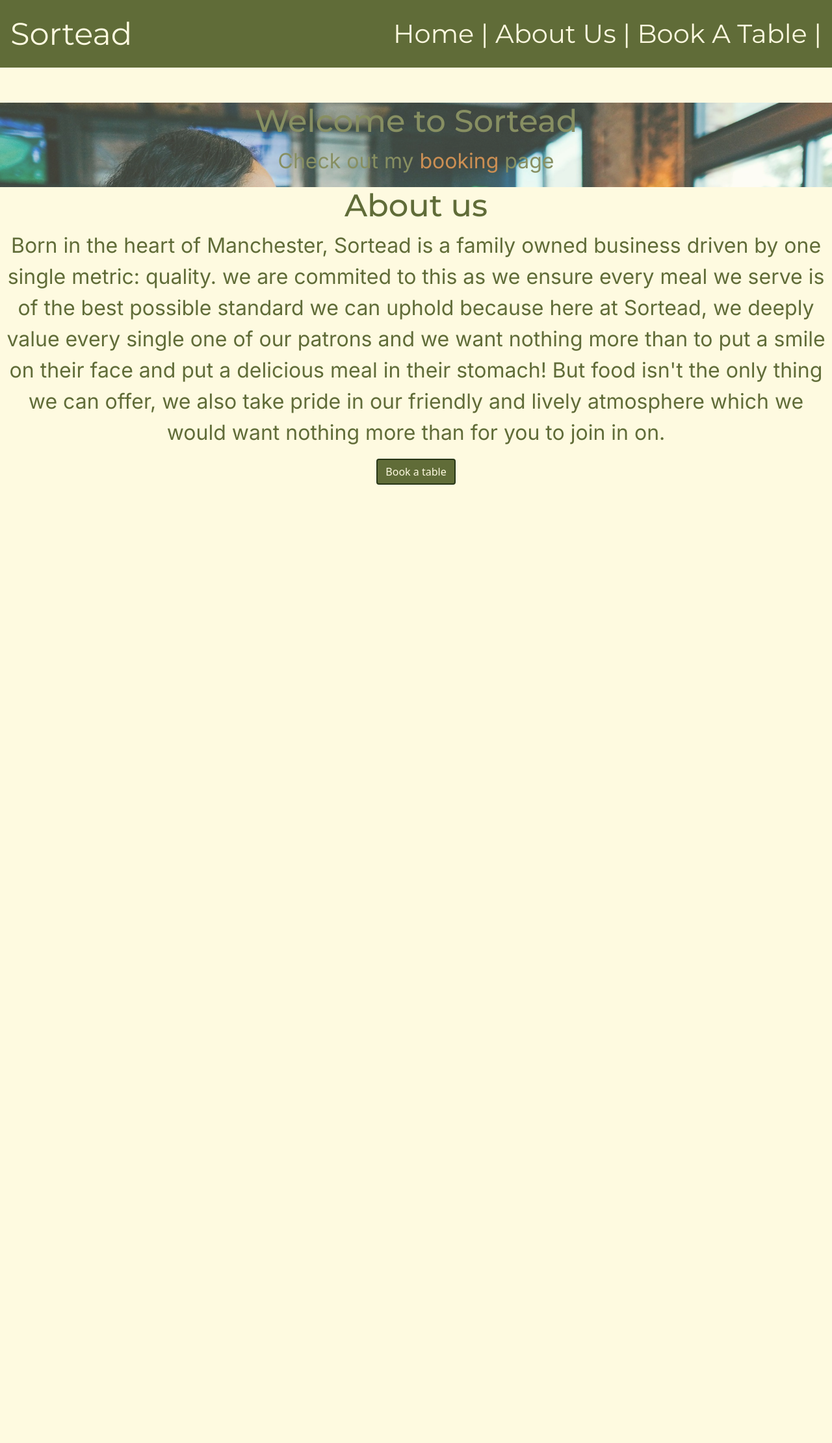
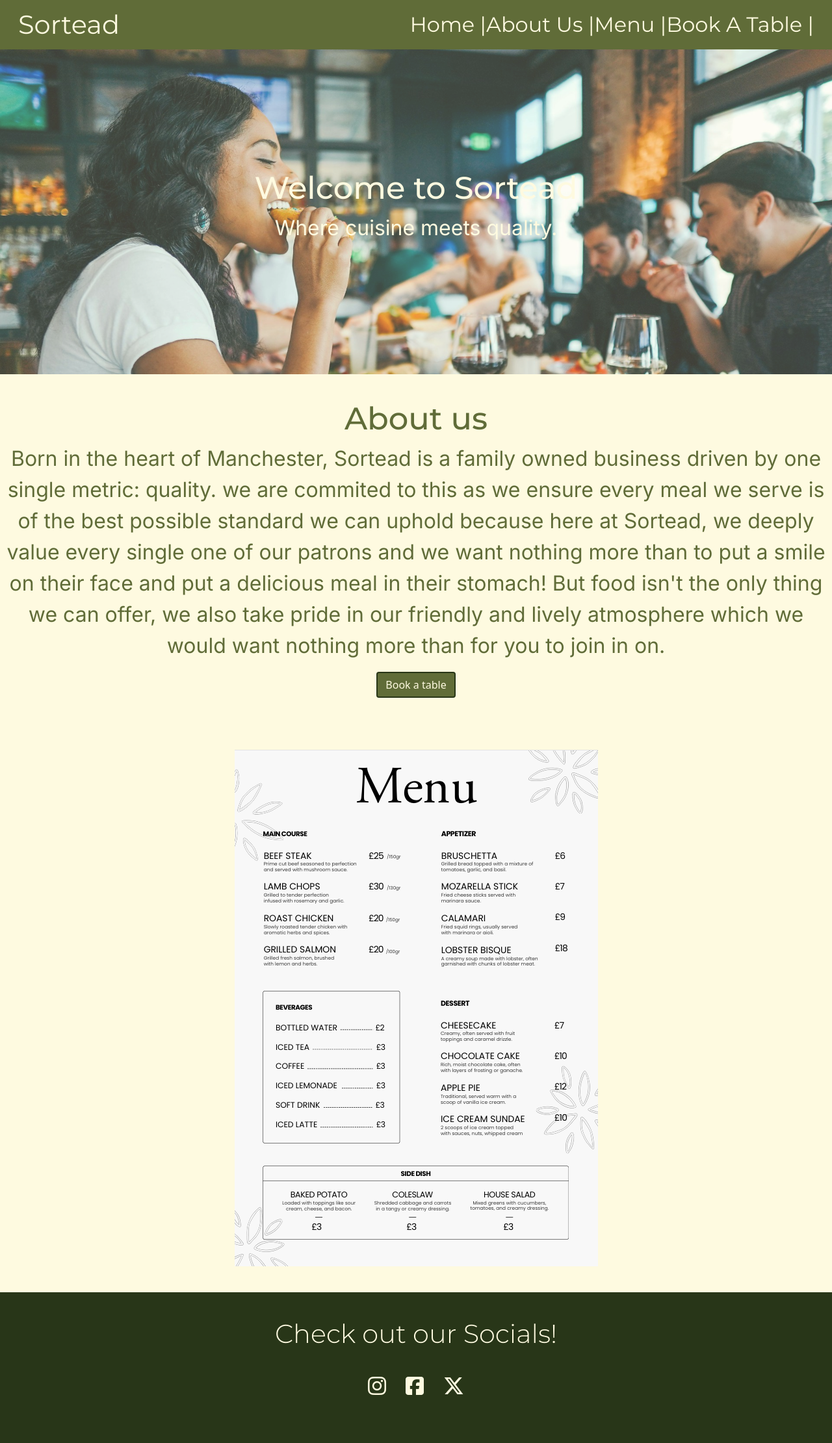
Before and after one commit to Blumbloe/sortead, a Django app: page / in a window 1280 px wide. Shown: the whole page at 65% size. Before the commit the page ends 746 px from the top, so only its background shows below. Run offline with Django 5.2, Linux system fonts and the light colour scheme; some libraries are stand-ins or nearby versions.

Commit message:
Add menu section and fix bugs related to nav

```diff
--- a/sorteadproject/static/css/style.css
+++ b/sorteadproject/static/css/style.css
@@ -26,34 +26,56 @@ body {
     flex-flow: column;
 }
 
-
+.section{
+padding-top: 40px;
+padding-bottom: 40px;
+}
 
 nav {
+    /**
     display: flex;
     justify-content: space-between;
+    **/
     padding: 1rem;
     background-color: var(--Olive);
     font-family: var(--secondary-font);
     color: var(--cornsilk);
-    font-size: 2.5rem;
+
     align-items: center;
 }
 
-nav  a {
+.navbar-toggler:focus {
+    box-shadow: none;
+}
+
+nav  a, nav i {
   color: var(--cornsilk);
+}
+
+
+
+nav a:hover {
+    opacity: .85;
+    color: var(--cornsilk);
 }
 
 a:hover {
     opacity: .85;
+    color: var(--Copper);
 }
 
 a {
     text-decoration: none;
     color: var(--Copper);
 }
-
+/**
 #title {
     font-size: 3rem;
+}
+**/
+#menu > div {
+    justify-content: center;
+    align-items: center;
 }
 
 main {
@@ -88,6 +110,10 @@ h1, h2 {
     font-size: 3rem;
 }
 
+div > h1, div > h1 + p {
+    color: var(--cornsilk);
+}
+
 p {
     font-size: 2rem;
 }
@@ -100,4 +126,39 @@ p {
      background: url(../images/img.jpg) no-repeat;
      opacity: .75;
      background-size:cover;
+     min-height: 500px;
 }
+
+/* Contact form section */
+#contact-form {
+    margin-top: 30px;
+    margin-bottom: 30px;
+}
+
+/* Footer / socials */
+#contact {
+    background-color: var(--Forest);
+    color: var(--cornsilk);
+}
+
+#contact h2{
+font-family: var(--secondary-font);
+}
+#contact .social-links i{
+    color: var(--cornsilk);
+    font-size: 2rem;
+   margin-right: 15px;
+   margin-left: 15px;
+}
+
+#contact .social-links i:hover{
+    color: var(--amethyst);
+    -webkit-transition: color 0.3s ease-in-out;
+    -o-transition: color 0.3s ease-in-out;
+    transition: color 0.3s ease-in-out;
+}
+#contact .social-links i span {
+    font-size: 1rem;
+    margin-right: 15px;
+    font-family: var(--primary-font);
+}
--- a/sorteadproject/templates/home.html
+++ b/sorteadproject/templates/home.html
@@ -7,12 +7,15 @@
 {% endblock %}
 
 {% block content %}
-
-<div class="bg">
+<section>
+<div class="bg d-flex align-items-center justify-content-center">
+    <div>
         <h1>Welcome to Sortead</h1>
-    <p>Check out my <a href="/booking">booking</a> page </p>
+        <p>Where cuisine meets quality.</p>
     </div>
-<section>
+</div>
+</section>
+<section id="about" class="section">
 <div>
     <h2>About us</h2>
     <p>Born in the heart of Manchester, Sortead is a family owned business driven by one single metric: quality.
@@ -24,5 +27,10 @@ in our friendly and lively atmosphere which we would want nothing more than for
     <button class="btn custom-button-outline d-block mx-auto"> <a href="/booking"> Book a table</a> </button>
 </div>
 </section>
+<section id="menu" class="section">
+<div class="d-flex">
+    <img src="{% static 'images/menu.png' %}" alt="menu">
+</div>
+</section>
 
 {% endblock %}
--- a/sorteadproject/templates/layout.html
+++ b/sorteadproject/templates/layout.html
@@ -12,27 +12,77 @@
     <!-- bootstrap css link -->
      <link href="https://cdn.jsdelivr.net/npm/bootstrap@5.0.2/dist/css/bootstrap.min.css"
      rel="stylesheet" integrity="sha384-EVSTQN3/azprG1Anm3QDgpJLIm9Nao0Yz1ztcQTwFspd3yD65VohhpuuCOmLASjC" crossorigin="anonymous">
+     <link rel="stylesheet" href="https://cdn.jsdelivr.net/npm/bootstrap-icons@1.13.1/font/bootstrap-icons.min.css">
     <!-- css and javascript links -->
     <link rel="stylesheet" href="{% static  'css/style.css' %}">
     <script src="{% static 'js/main.js' %}" defer></script>
 </head>
 <body>
-    <nav>
-        <div id="title">
-        <a href="/" >Sortead</a>
+    <nav class="navbar navbar-expand-lg">
+      <div class="container-fluid">
+            <a href="/" class="fs-1" >Sortead</a>
+          <button class="navbar-toggler border-0" type="button" data-bs-toggle="collapse" data-bs-target="#navbarNav" aria-controls="navbarNav" aria-expanded="false" aria-label="Toggle navigation">
+            <span class="navbar-toggler-icon">
+              <i class="bi bi-list"></i>
+            </span>
+          </button>
+        <div id="navbarNav" class="collapse navbar-collapse">
+          <ul class="navbar-nav ms-auto">
+            <li class="fs-2"><a href="/">Home</a> |</li>
+            <li class="fs-2"><a href="#about">About Us</a> |</li>
+            <li class="fs-2"><a href="#menu">Menu</a> |</li>
+            <li class="fs-2"><a href="/booking">Book A Table</a> |</li>
+          </ul>
         </div>
-        <div>
-        <a href="/">Home</a> |
-        <a href="/">About Us</a> |
-        <a href="/booking">Book A Table</a> |
-        </div>
+      </div>
     </nav>
     <main>
         {% block content %}
         {% endblock %}
     </main>
+
+    <!-- Footer / socials section -->
+    <footer id="contact" class="mt-auto">
+      <div class="container section">
+        <div class="row justify-content-center">
+          <div class="col-12 text-center">
+            <h2 class="display-6">Check out our Socials!</h2>
+          </div>
+          <div class="social-links d-flex justify-content-center my-4">
+            <a
+              href="https://www.instagram.com"
+              target="_blank"
+              aria-label="Visit our instagram page (opens in a new tab)"
+              rel="noopener"
+              ><i class="fa-brands fa-instagram"></i
+            ></a>
+            <a
+              href="https://www.facebook.com"
+              target="_blank"
+              aria-label="Visit our facebook page (opens in a new tab)"
+              rel="noopener"
+              ><i class="fa-brands fa-square-facebook"></i
+            ></a>
+            <a
+              href="https://www.twitter.com"
+              target="_blank"
+              aria-label="Visit our X page (opens in a new tab)"
+              rel="noopener"
+              ><i class="fa-brands fa-x-twitter"></i
+            ></a>
+          </div>
+          </div>
+        </div>
+      </div>
+    </footer>
+
     <!-- bootstrap js script -->
     <script src="https://cdn.jsdelivr.net/npm/bootstrap@5.0.2/dist/js/bootstrap.bundle.min.js"
      integrity="sha384-MrcW6ZMFYlzcLA8Nl+NtUVF0sA7MsXsP1UyJoMp4YLEuNSfAP+JcXn/tWtIaxVXM" crossorigin="anonymous"></script>
+    <!-- Font Awesome kit -->
+    <script
+      src="https://kit.fontawesome.com/e08015fdf0.js"
+      crossorigin="anonymous"
+    ></script>
 </body>
 </html>
```
Also changed, not shown: sorteadproject/static/images/menu.png (added), 1 other file. Lines whose indentation alone changed are shown as unchanged.
